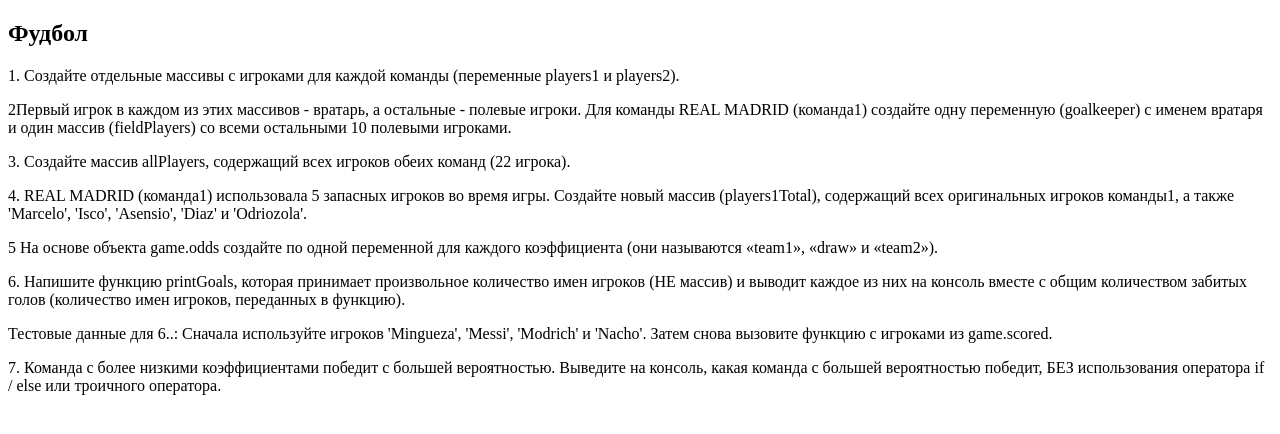
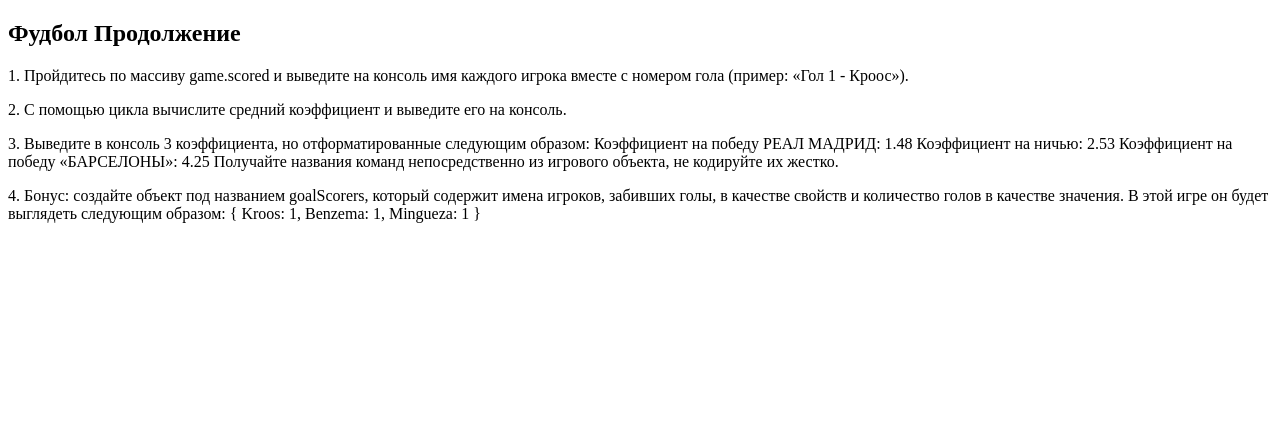
Before and after one commit to Ayronhayd/soccer-betting, a plain HTML site: page index.html in a window 1280 px wide. Drawn offline with Linux system fonts and the light colour scheme.

Commit message:
Фудбол Продолжение 0.0.0

```diff
--- a/index.html
+++ b/index.html
@@ -9,48 +9,34 @@
     <header class="header"></header>
     <main>
       <section class="hero">
-        <h1>Фудбол</h1>
+        <h1>Фудбол Продолжение</h1>
         <p>
-          1. Создайте отдельные массивы с игроками для каждой команды
-          (переменные players1 и players2).
+          1. Пройдитесь по массиву game.scored и выведите на консоль имя каждого
+          игрока вместе с номером гола (пример: «Гол 1 - Кроос»).
         </p>
         <p>
-          2Первый игрок в каждом из этих массивов - вратарь, а остальные -
-          полевые игроки. Для команды REAL MADRID (команда1) создайте одну
-          переменную (goalkeeper) с именем вратаря и один массив (fieldPlayers)
-          со всеми остальными 10 полевыми игроками.
+          2. С помощью цикла вычислите средний коэффициент и выведите его на
+          консоль.
         </p>
         <p>
-          3. Создайте массив allPlayers, содержащий всех игроков обеих команд
-          (22 игрока).
+          3. Выведите в консоль 3 коэффициента, но отформатированные следующим
+          образом: Коэффициент на победу РЕАЛ МАДРИД: 1.48 Коэффициент на ничью:
+          2.53 Коэффициент на победу «БАРСЕЛОНЫ»: 4.25 Получайте названия команд
+          непосредственно из игрового объекта, не кодируйте их жестко.
         </p>
         <p>
-          4. REAL MADRID (команда1) использовала 5 запасных игроков во время
-          игры. Создайте новый массив (players1Total), содержащий всех
-          оригинальных игроков команды1, а также 'Marcelo', 'Isco', 'Asensio',
-          'Diaz' и 'Odriozola'.
+          4. Бонус: создайте объект под названием goalScorers, который содержит
+          имена игроков, забивших голы, в качестве свойств и количество голов в
+          качестве значения. В этой игре он будет выглядеть следующим образом:
+
+          {
+            Kroos: 1,
+            Benzema: 1,
+            Mingueza: 1
+    }
+
         </p>
-        <p>
-          5 На основе объекта game.odds создайте по одной переменной для каждого
-          коэффициента (они называются «team1», «draw» и «team2»).
-        </p>
-        <p>
-          6. Напишите функцию printGoals, которая принимает произвольное
-          количество имен игроков (НЕ массив) и выводит каждое из них на консоль
-          вместе с общим количеством забитых голов (количество имен игроков,
-          переданных в функцию).
-        </p>
-        <p>
-          Тестовые данные для 6..: Сначала используйте игроков 'Mingueza',
-          'Messi', 'Modrich' и 'Nacho'. Затем снова вызовите функцию с игроками
-          из game.scored.
-        </p>
-        <p>
-          7. Команда с более низкими коэффициентами победит с большей
-          вероятностью. Выведите на консоль, какая команда с большей
-          вероятностью победит, БЕЗ использования оператора if / else или
-          троичного оператора.
-        </p>
+
       </section>
     </main>
     <footer class="footer"></footer>
```
